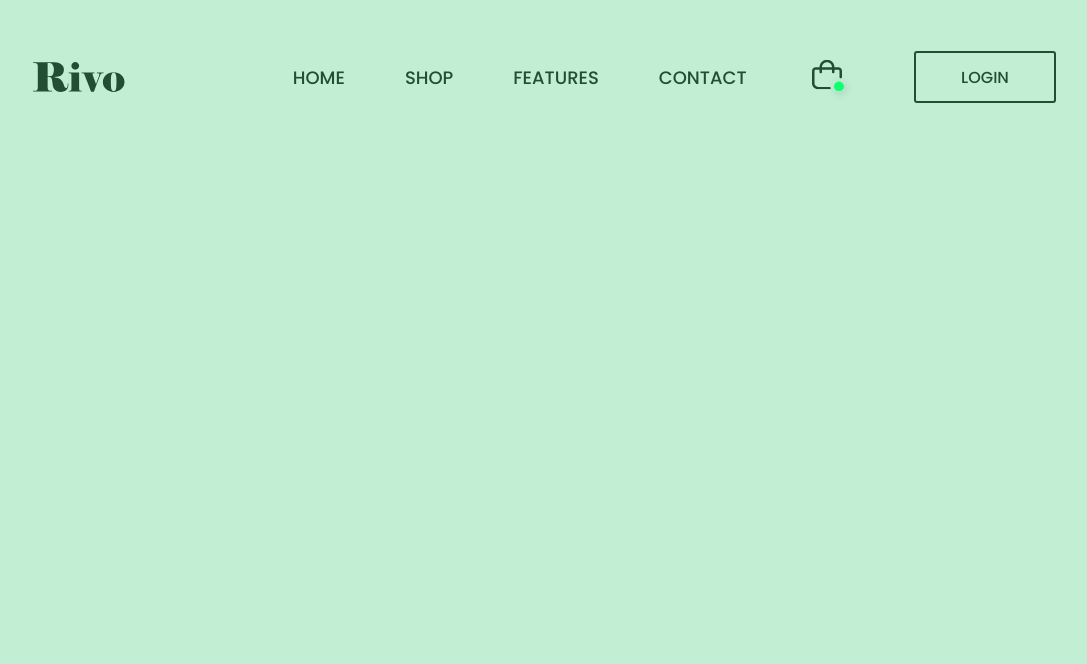
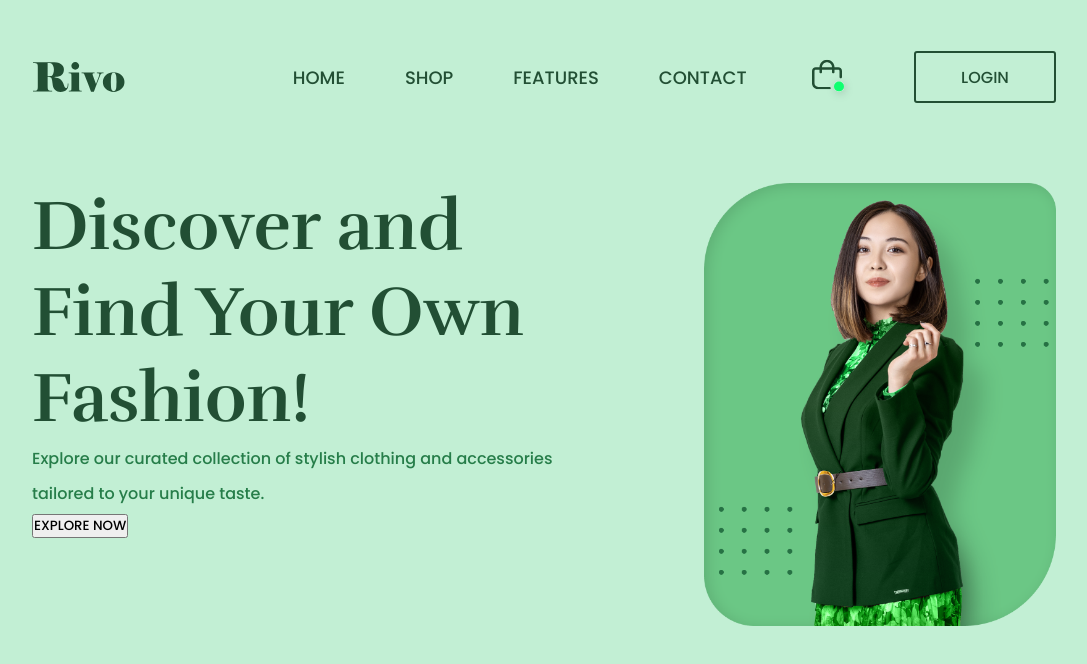
Before and after one commit to rafeyshah/Rivo---Landing-Page---Practicing, a plain HTML site: page index.html in a window 1280 px wide. Shown: the whole page, without its empty margins (96-1183 px from the left). Drawn offline with Linux system fonts and the light colour scheme.

Commit message:
Banner Image Set

```diff
--- a/index.html
+++ b/index.html
@@ -7,6 +7,10 @@
     <link rel="preconnect" href="https://fonts.gstatic.com" crossorigin />
     <link
       href="https://fonts.googleapis.com/css2?family=Inter:wght@100;200;300;400;500;600;700;800;900&family=Poppins:wght@500&display=swap"
+      rel="stylesheet"
+    />
+    <link
+      href="https://fonts.googleapis.com/css2?family=Rufina:wght@700&display=swap"
       rel="stylesheet"
     />
     <link rel="stylesheet" href="style.css" />
@@ -24,8 +28,25 @@
             <p>CONTACT</p>
           </div>
           <div class="nav-child-two">
-            <img src="./assets/shopping.svg" alt="">
+            <img src="./assets/shopping.svg" alt="" />
             <div class="login-button">LOGIN</div>
+          </div>
+        </div>
+        <div class="banner">
+          <div class="left-side">
+            <h1>
+              Discover and <br />
+              Find Your Own <br />
+              Fashion!
+            </h1>
+            <p>
+              Explore our curated collection of stylish clothing and accessories
+              tailored to your unique taste.
+            </p>
+            <button>EXPLORE NOW</button>
+          </div>
+          <div class="right-side">
+            <img src="assets/banner-img.png" alt="" />
           </div>
         </div>
       </div>
--- a/style.css
+++ b/style.css
@@ -1,14 +1,15 @@
 :root {
-    --fontNavColor: #224F34;
+    --fontNavColor: #224f34;
     --fontGenericSize: 18px;
-  }
+    --fontHeaderSize: 86px;
+
+}
 
 * {
     padding: 0;
     margin: 0;
     font-family: "Poppins", sans-serif;
     box-sizing: border-box;
-
 }
 
 .header-section {
@@ -21,7 +22,6 @@
     width: 80%;
     margin: 0 auto;
     padding-top: 4%;
-
 }
 
 .nav {
@@ -34,7 +34,6 @@
     font-weight: 500;
     line-height: normal;
     text-transform: uppercase;
-
 }
 
 .nav-child {
@@ -56,7 +55,6 @@
     margin-top: 3%;
 }
 
-
 .login-button {
     display: flex;
     justify-content: center;
@@ -69,3 +67,35 @@
     border: 2px solid var(--fontNavColor);
     background-color: transparent;
 }
+
+.banner {
+    display: flex;
+    justify-content: space-around;
+    margin-top: 80px;
+}
+
+.right-side {
+    display: flex;
+    justify-content: end;
+}
+
+.right-side img {
+    width: 80%;
+}
+
+.left-side h1 {
+    font-family: 'Rufina', serif;
+    color: var(--fontNavColor);
+    font-size: 70px;
+    font-style: normal;
+    font-weight: 700;
+    line-height: normal;
+}
+
+.left-side p {
+    color: #267D49;
+    font-size: var(--fontGenericSize)
+    font-style: normal;
+    font-weight: 500;
+    line-height: 220%; /* 52.8px */
+}
```
Also changed, not shown: assets/banner-img.png (added), 1 other file.
